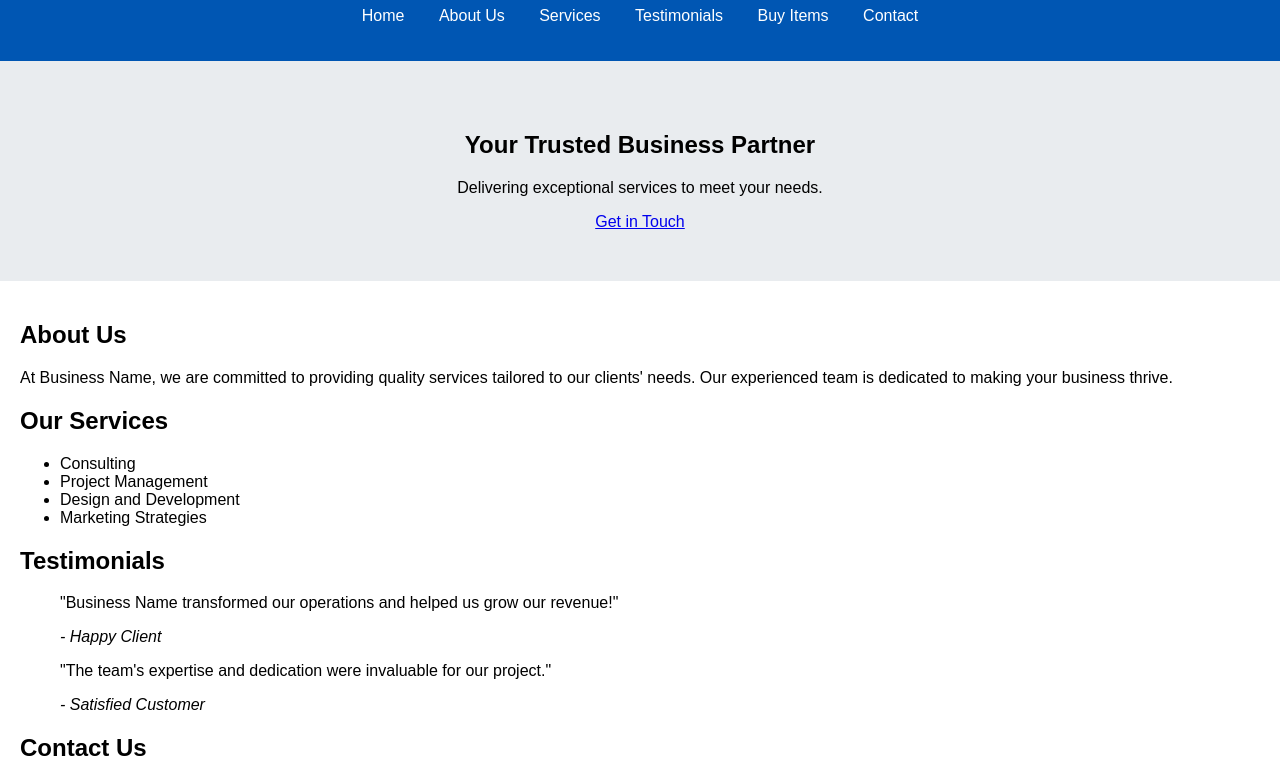
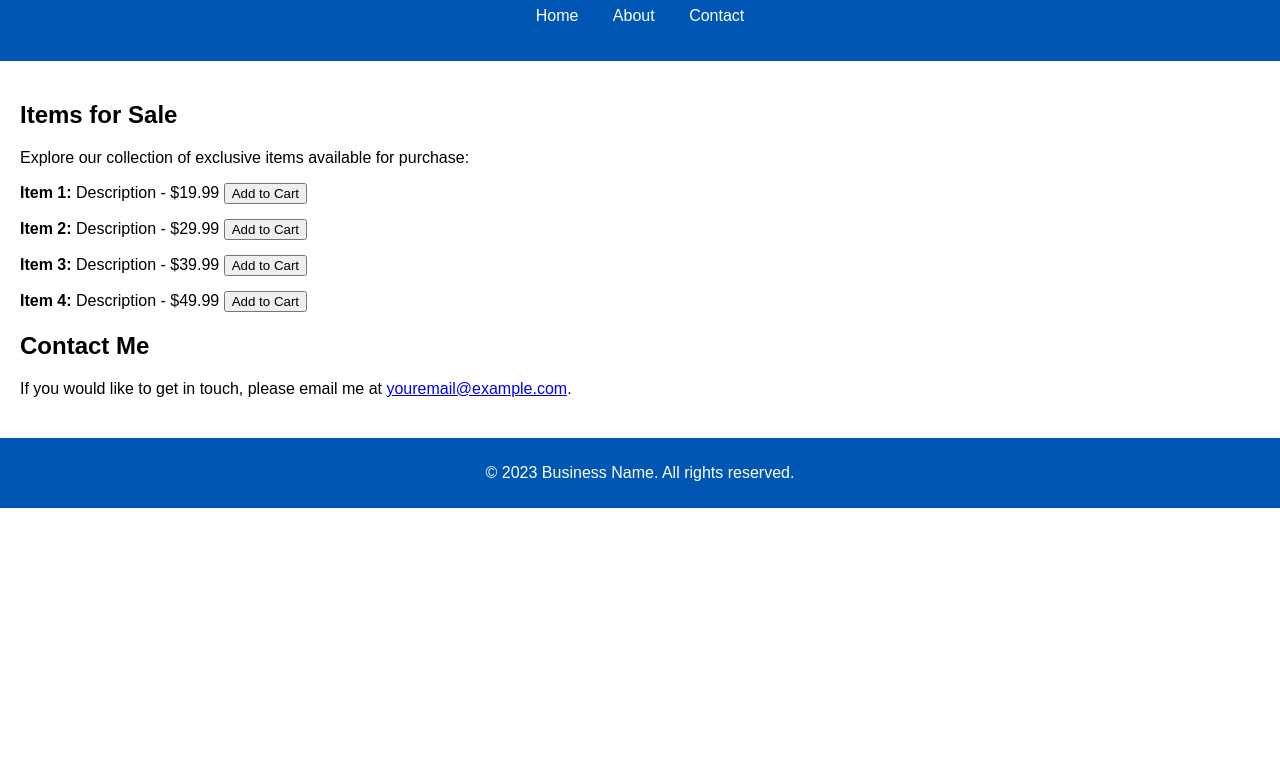
Before and after one commit to JackBuxton/JackBuxton.github.io, a plain HTML site: page Buy-items.html in a window 1280 px wide. Shown: the part 93-872 px from the top of the page. After the commit the page ends 800 px from the top, so only its background shows below. Drawn offline with Linux system fonts and the light colour scheme.

Commit message:
Update Buy-items.html

```diff
--- a/Buy-items.html
+++ b/Buy-items.html
@@ -3,7 +3,8 @@
 <head>
     <meta charset="UTF-8">
     <meta name="viewport" content="width=device-width, initial-scale=1.0">
-    <title>Business Name | Home</title>
+    <title>Buy Items</title>
+    <link rel="stylesheet" href="styles.css"> <!-- Link to your CSS file -->
     <style>
         body {
             font-family: Arial, sans-serif;
@@ -28,11 +29,6 @@
             color: white;
             text-decoration: none;
         }
-        .hero {
-            background: #e9ecef;
-            padding: 50px 20px;
-            text-align: center;
-        }
         main {
             padding: 20px;
         }
@@ -48,71 +44,51 @@
             bottom: 0;
             width: 100%;
         }
+        .item {
+            margin-bottom: 15px;
+        }
     </style>
 </head>
 <body>
-    <!-- Header Section -->
+
 <header>
-        <h1>Business Name</h1>
+    <h1>Welcome to the Buy Items Page</h1>
     <nav>
         <ul>
-                <li><a href="#home">Home</a></li>
-                <li><a href="#about">About Us</a></li>
-                <li><a href="#services">Services</a></li>
-                <li><a href="#testimonials">Testimonials</a></li>
-                <li><a href="buy-items.html">Buy Items</a></li> <!-- Link to Buy Items Page -->
+            <li><a href="index.html">Home</a></li> <!-- Link back to homepage -->
+            <li><a href="about.html">About</a></li>
             <li><a href="#contact">Contact</a></li>
         </ul>
     </nav>
 </header>
 
-    <!-- Hero Section -->
-    <div class="hero">
-        <h2>Your Trusted Business Partner</h2>
-        <p>Delivering exceptional services to meet your needs.</p>
-        <a href="#contact">Get in Touch</a>
+<main>
+    <section id="buy-items">
+        <h2>Items for Sale</h2>
+        <p>Explore our collection of exclusive items available for purchase:</p>
+        <div class="item">
+            <strong>Item 1:</strong> Description - $19.99 <button>Add to Cart</button>
         </div>
-
-    <!-- Main Content Section -->
-    <main>
-        <section id="about">
-            <h2>About Us</h2>
-            <p>At Business Name, we are committed to providing quality services tailored to our clients' needs. Our experienced team is dedicated to making your business thrive.</p>
-        </section>
-
-        <section id="services">
-            <h2>Our Services</h2>
-            <ul>
-                <li>Consulting</li>
-                <li>Project Management</li>
-                <li>Design and Development</li>
-                <li>Marketing Strategies</li>
-            </ul>
-        </section>
-
-        <section id="testimonials">
-            <h2>Testimonials</h2>
-            <blockquote>
-                <p>"Business Name transformed our operations and helped us grow our revenue!"</p>
-                <cite>- Happy Client</cite>
-            </blockquote>
-            <blockquote>
-                <p>"The team's expertise and dedication were invaluable for our project."</p>
-                <cite>- Satisfied Customer</cite>
-            </blockquote>
+        <div class="item">
+            <strong>Item 2:</strong> Description - $29.99 <button>Add to Cart</button>
+        </div>
+        <div class="item">
+            <strong>Item 3:</strong> Description - $39.99 <button>Add to Cart</button>
+        </div>
+        <div class="item">
+            <strong>Item 4:</strong> Description - $49.99 <button>Add to Cart</button>
+        </div>
     </section>
 
     <section id="contact">
-            <h2>Contact Us</h2>
-            <p>If you have any inquiries or would like to work with us, please reach out!</p>
-            <p>Email: <a href="mailto:info@businessname.com">info@businessname.com</a></p>
-            <p>Phone: (123) 456-7890</p>
+        <h2>Contact Me</h2>
+        <p>If you would like to get in touch, please email me at <a href="mailto:youremail@example.com">youremail@example.com</a>.</p>
     </section>
 </main>
 
-    <!-- Footer Section -->
 <footer>
     <p>© 2023 Business Name. All rights reserved.</p>
 </footer>
+
 </body>
 </html>
```
Lines whose indentation alone changed are shown as unchanged.
